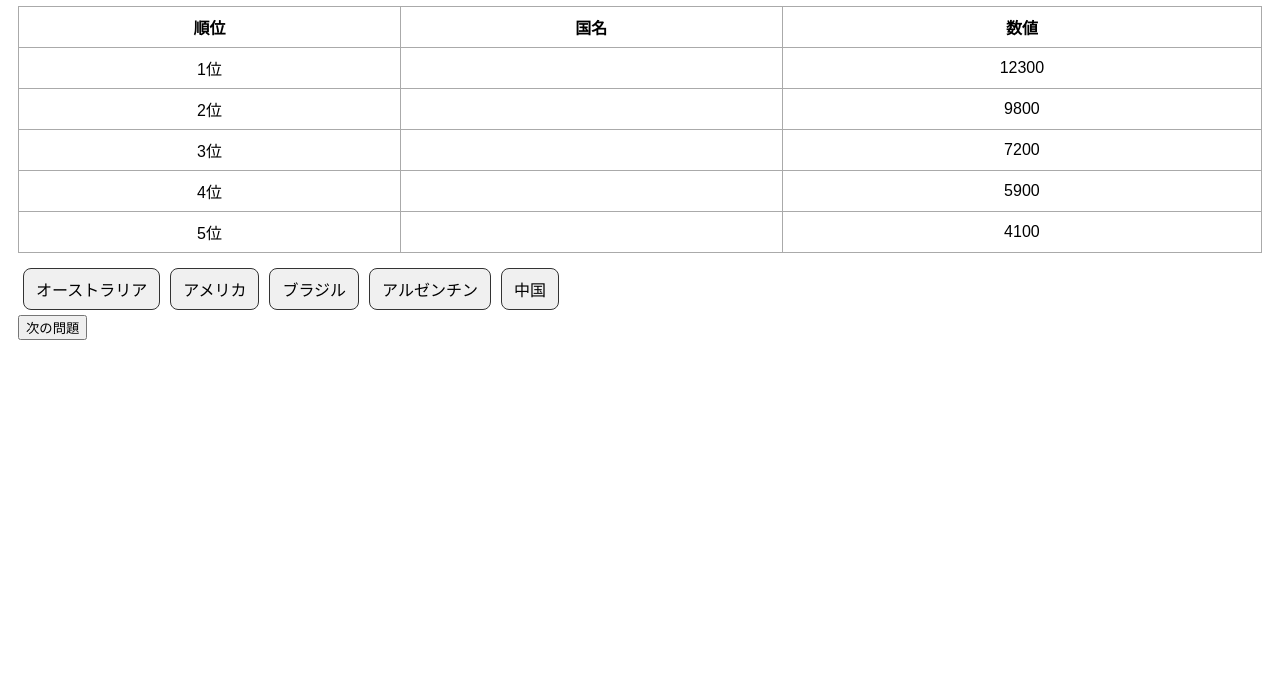
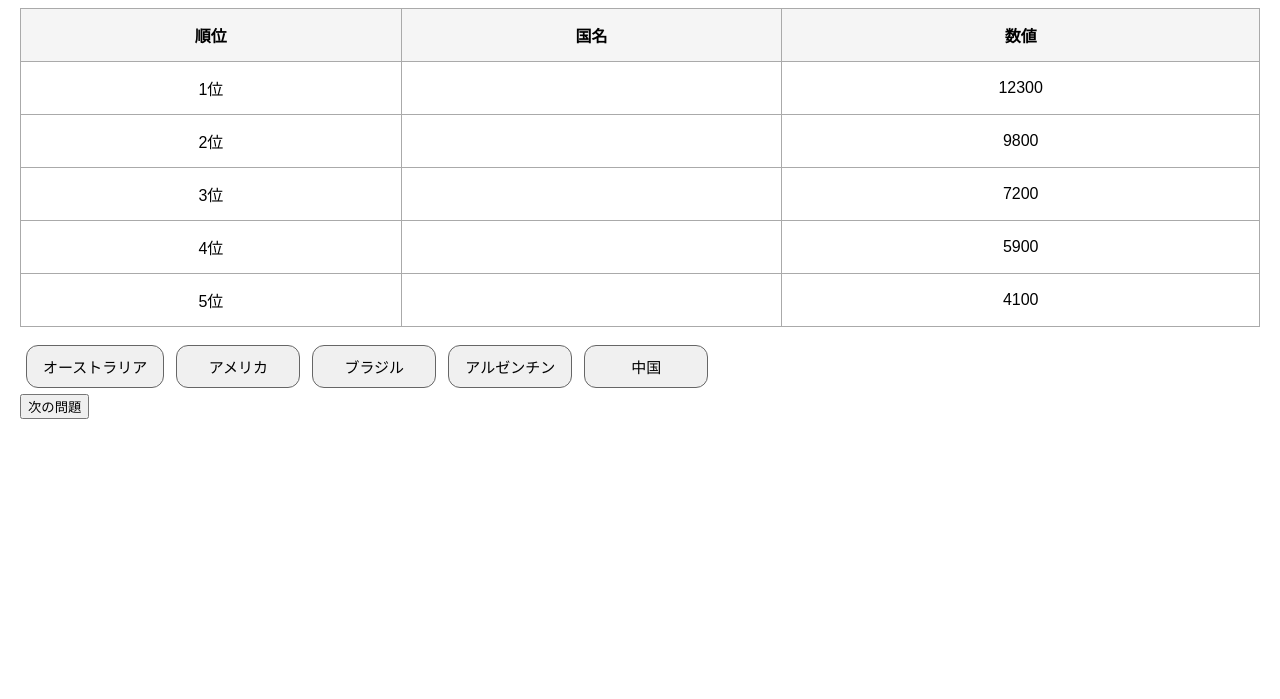
Before and after one commit to maguronoosushi0807/Statistics, a plain HTML site: page index.html in a window 1280 px wide. Shown: the part 101-800 px from the top of the page. Drawn offline with Linux system fonts and the light colour scheme.

Commit message:
Update padding and margins in style.css

```diff
--- a/style.css
+++ b/style.css
@@ -1,32 +1,54 @@
 body {
   font-family: sans-serif;
-  padding: 10px;
+  padding: 12px;
 }
 
 table {
   width: 100%;
   border-collapse: collapse;
-  margin-bottom: 10px;
+  margin-bottom: 12px;
+}
+
+th {
+  background: #f5f5f5;
 }
 
 td, th {
   border: 1px solid #aaa;
-  padding: 8px;
+  padding: 14px 8px;        /* ← 行を高く */
   text-align: center;
+  font-size: 16px;
 }
 
-.choice {
+/* 国名ボタン共通（選択肢・表内・次へ） */
+.choice,
+.answer-pill,
+.next-btn {
   display: inline-block;
-  margin: 5px;
-  padding: 8px 12px;
-  border: 1px solid #333;
-  border-radius: 8px;
+  margin: 6px;
+  padding: 10px 16px;
+  border-radius: 12px;
   background: #f0f0f0;
-}
-.choice:active {
-  background: #ddd;
+  border: 1px solid #666;
+  min-width: 90px;
+  text-align: center;
+  font-size: 15px;
+  user-select: none;
+
+  transition: transform 0.05s ease,
+              background 0.15s ease;
 }
 
-.answer-cell {
-  min-height: 24px;
+/* 押したときのレスポンス */
+.choice:active,
+.answer-pill:active,
+.next-btn:active {
+  background: #ddd;
+  transform: scale(0.96);
 }
+
+/* 表内の空欄も座布団表示 */
+.answer-pill.empty {
+  background: #fafafa;
+  border: 1px dashed #aaa;
+}
```
